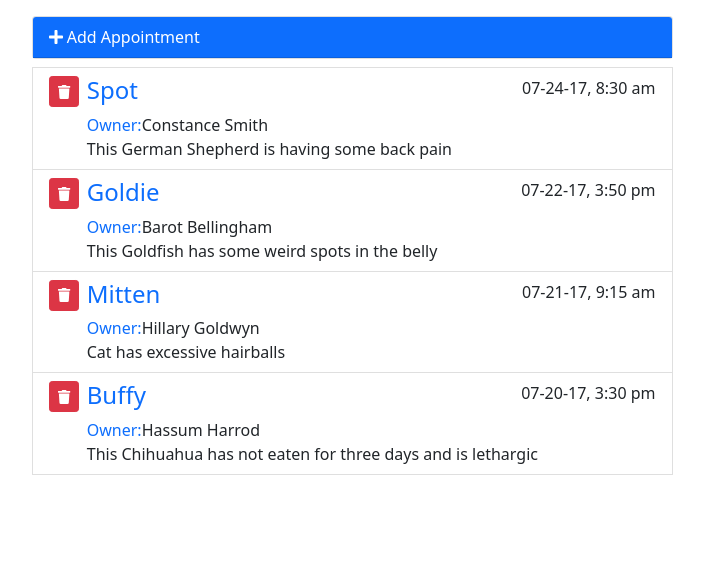
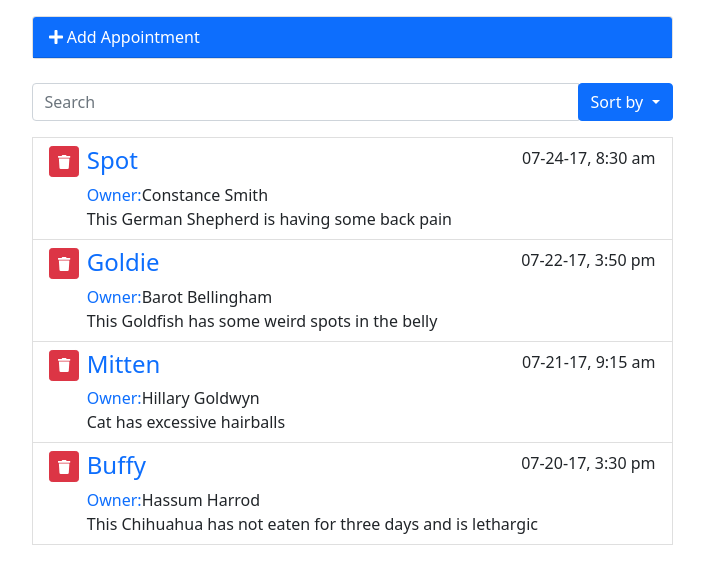
Before and after one commit to npetrovic-90/appointment-interface, a Vue app: page / in a window 1280 px wide. Shown: the top 584 px of the page, without its empty margins (288-992 px from the left). Built offline with nearby package versions, Linux system fonts and the light colour scheme.

Commit message:
Added SearchAppointments component

```diff
--- a/src/App.vue
+++ b/src/App.vue
@@ -2,6 +2,7 @@
   <div id="main-app" class="container">
     <div class="row justify-content-center">
       <add-appointment @add="addItem" />
+      <search-appointments />
       <appointment-list
         v-bind:appointments="appointments"
         @remove="removeItem"
@@ -15,6 +16,7 @@
 // import { FontAwesomeIcon } from "@fortawesome/vue-fontawesome";
 import AppointmentList from "./components/AppointmentList";
 import AddAppointment from "./components/AddAppointment";
+import SearchAppointments from "./components/SearchAppointments";
 import axios from "axios";
 import _ from "lodash";
 
@@ -29,6 +31,8 @@
   components: {
     AppointmentList,
     AddAppointment,
+
+    SearchAppointments,
   },
   mounted() {
     axios.get("./data/appointments.json").then(
--- /dev/null
+++ b/src/components/SearchAppointments.vue
@@ -0,0 +1,90 @@
+<template>
+  <div class="col-12 col-md-10 col-lg-7">
+    <div class="input-group my-3">
+      <input
+        id="SearchApts"
+        placeholder="Search"
+        type="text"
+        class="form-control"
+        aria-label="Search Appointments"
+      />
+
+      <div class="input-group-append">
+        <button
+          type="button"
+          class="btn btn-primary dropdown-toggle"
+          data-toggle="dropdown"
+          aria-haspopup="true"
+          aria-expanded="false"
+        >
+          Sort by
+          <span class="caret"></span>
+        </button>
+
+        <div class="dropdown-menu dropdown-menu-right">
+          <a
+            href="#"
+            class="dropdown-item d-flex justify-content-between"
+            id="petName"
+          >
+            Pet Name
+            <font-awesome-icon icon="check" />
+          </a>
+
+          <a
+            class="dropdown-item d-flex justify-content-between"
+            href="#"
+            id="aptDate"
+          >
+            Date
+            <font-awesome-icon icon="check" />
+          </a>
+
+          <a
+            href="#"
+            class="dropdown-item d-flex justify-content-between"
+            id="ownerName"
+          >
+            Owner
+            <font-awesome-icon icon="check" />
+          </a>
+
+          <div class="dropdown-divider" role="separator"></div>
+
+          <a
+            class="dropdown-item d-flex justify-content-between"
+            href="#"
+            id="asc"
+          >
+            Asc
+            <font-awesome-icon icon="check" />
+          </a>
+
+          <a
+            class="dropdown-item d-flex justify-content-between"
+            href="#"
+            id="desc"
+          >
+            Desc
+            <font-awesome-icon icon="check" />
+          </a>
+        </div>
+      </div>
+    </div>
+  </div>
+</template>
+
+<script>
+import { FontAwesomeIcon } from "@fortawesome/vue-fontawesome";
+export default {
+  name: "SearchAppointments",
+  data() {
+    return {
+      searchTerm: "",
+    };
+  },
+  components: {
+    FontAwesomeIcon,
+  },
+};
+</script>
```
